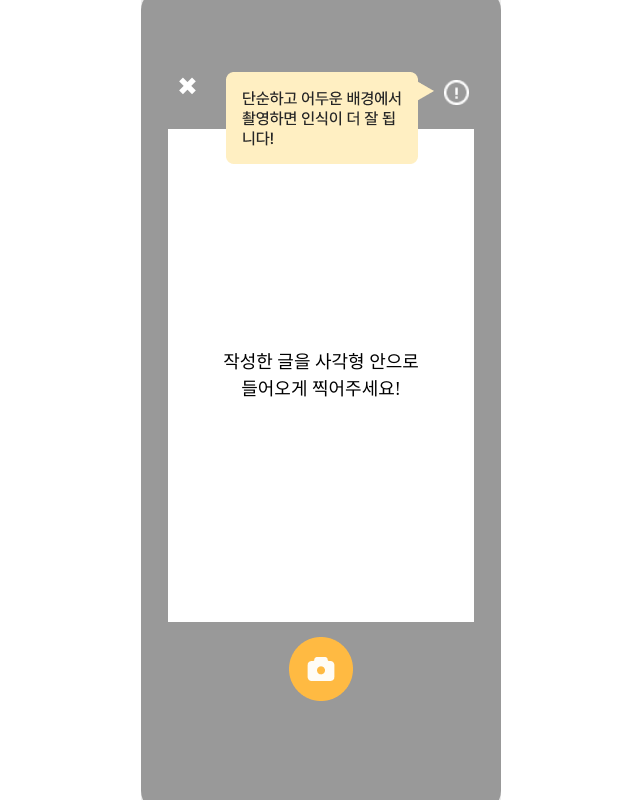
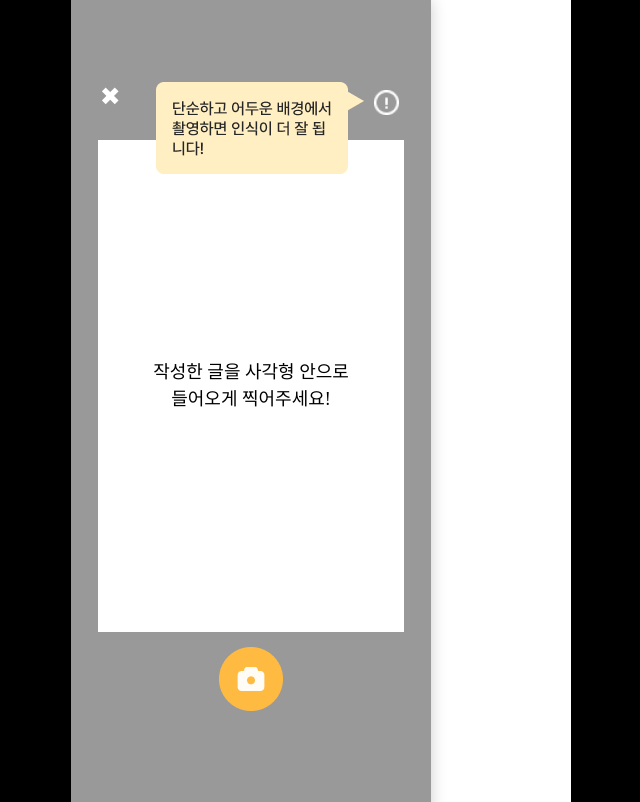
Before and after one commit to seeize/SWUTeam1-Front, a React (Create React App) app: page /camera in a window 1280 px wide. Shown: the top 802 px of the page, without its empty margins (319-959 px from the left). Built offline with nearby package versions, Linux system fonts and the light colour scheme; no server answers; a web font is replaced by a local one.

Commit message:
홈화면, 카메라, 내이력서 화면 container 통일

```diff
--- a/src/assets/sass/section/Camera.scss
+++ b/src/assets/sass/section/Camera.scss
@@ -4,20 +4,11 @@
     box-sizing: border-box;
   }
 
-  body, html {
-    background-color: #ffffff;
-    display: flex;
-    justify-content: center;
-    align-items: center;
-    height: 100vh;
-    overflow: hidden;
-  }
 
   .camera-container {
     width: 360px;
     height: 821px;
     position: relative;
-    border-radius: 20px;
     overflow: hidden;
     box-shadow: 0 0 15px rgba(0, 0, 0, 0.2);
   }
@@ -40,7 +31,7 @@
     position: absolute;
     color: #ffffff;
     font-size: 25px;
-    left: -20%;
+    left: -23%;
     z-index: 5;
   }
 
--- a/src/assets/sass/section/Header.scss
+++ b/src/assets/sass/section/Header.scss
@@ -6,7 +6,6 @@
 }
 
 .header {
-  margin-top: 60px;
   background-color: #013C58;
   color: white;
   display: flex;
--- a/src/components/Camera.jsx
+++ b/src/components/Camera.jsx
@@ -69,6 +69,7 @@ function Camera() {
     };
 
     return (
+        <div className="container">
         <div className="camera-container">
             <div className="camera-top">
                 <button className="Camera-close-button" onClick={() => navigate(-1)}>
@@ -94,6 +95,7 @@ function Camera() {
             <canvas ref={canvasRef} style={{ display: 'none' }} />
             <button onClick={captureImage} className="capture-button" style={{ backgroundImage: `url(${buttonCameraImg})` }} />
         </div>
+        </div>
     );
 }
 
--- a/src/components/Home.jsx
+++ b/src/components/Home.jsx
@@ -1,13 +1,15 @@
 import React from 'react';
+import { useNavigate } from 'react-router-dom';
 import Header from './Header';
 import Banner from './CarouseBanner';
 import { jobPostsData, myResumeData } from './home-data';
 import '../assets/sass/section/Home.scss';
 
+const Home = () => {
+  const navigate = useNavigate();
 
-const Home = () => {
   return (
-    <div className="Home-container">
+    <div className="container">
       <Header />
       <main className="Home-content">
         <div className="Home-Banner">
@@ -40,7 +42,10 @@ const Home = () => {
 
         <section className="Home-my-resume">
           <h2>내 이력서</h2>
-          <button className="Home-add-resume">
+          <button
+            className="Home-add-resume"
+            onClick={() => navigate('/resumeform')} // 함수 없이 바로 사용
+          >
             <img
               src={require('../assets/img/icons/tabler_plus.png')}
               alt="+"
--- a/src/components/Myresume.jsx
+++ b/src/components/Myresume.jsx
@@ -1,11 +1,17 @@
 import React from 'react';
 import Header from './Header';
 import Banner from './CarouseBanner';
+import { useNavigate } from 'react-router-dom';
+
 import { myResumeData } from './home-data';
 import '../assets/sass/section/Home.scss';
 
 const Myresume = () => {
+  const navigate = useNavigate();
+
   return (
+
+    <div className="container">
     <div className="Home-container">
       <Header />
       <main className="Home-content">
@@ -15,7 +21,7 @@ const Myresume = () => {
 
         <section className="Home-my-resume">
           <h2>내 이력서</h2>
-          <button className="Home-add-resume">
+          <button className="Home-add-resume" onClick={() => navigate('/resumeform')}>
             <img
               src={require('../assets/img/icons/tabler_plus.png')}
               alt="+"
@@ -36,6 +42,7 @@ const Myresume = () => {
         </section>
       </main>
     </div>
+    </div>
   );
 };
 
```
